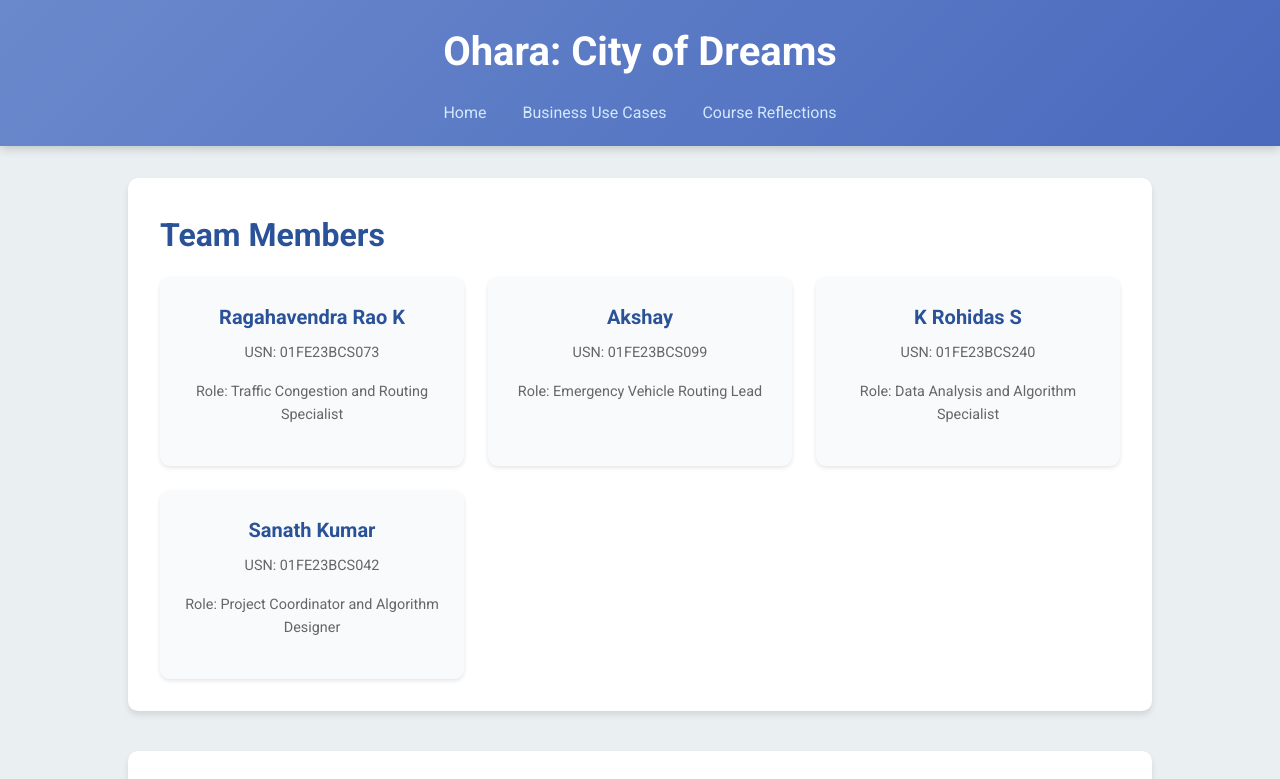
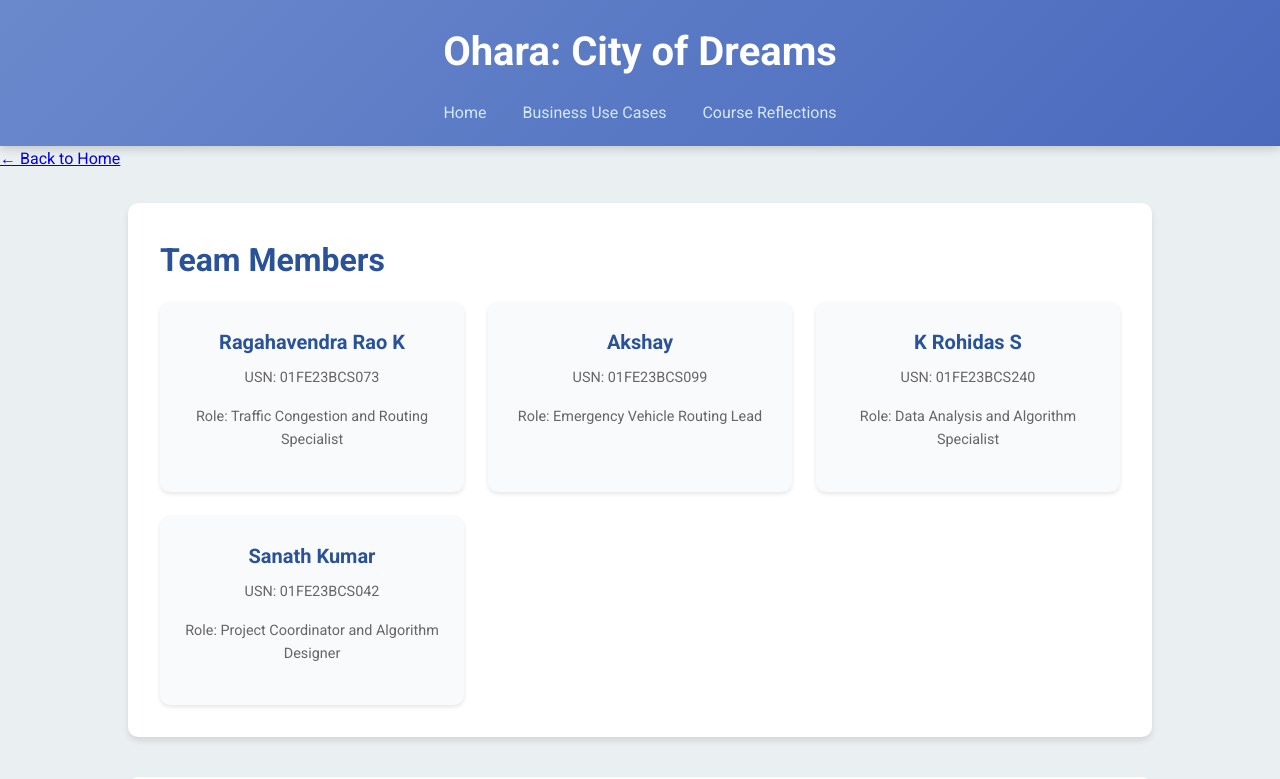
Before and after one commit to Krohi21/portfolio.git.io, a plain HTML site: page projectdetails.html in a window 1280 px wide. Shown: the top 779 px of the page. Drawn offline with Linux system fonts and the light colour scheme.

Commit message:
Update projectdetails.html

```diff
--- a/projectdetails.html
+++ b/projectdetails.html
@@ -191,6 +191,9 @@
             <a href="courser.html">Course Reflections</a>
         </nav>
     </header>
+     <div class="back-arrow">
+        <a href="index.html"><i>&larr;</i> Back to Home</a>
+    </div>
 
     <main>
         <section>
```
